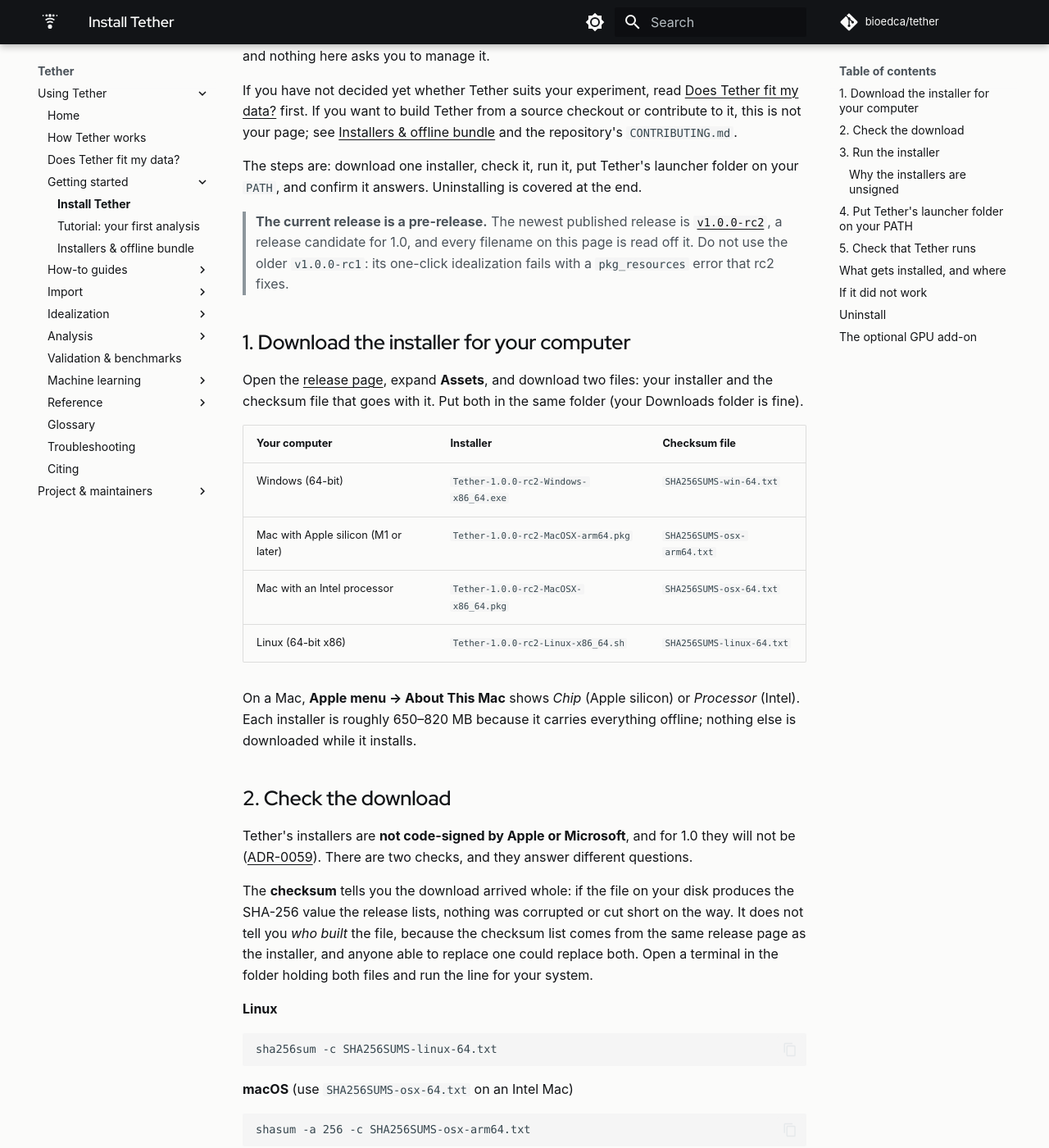
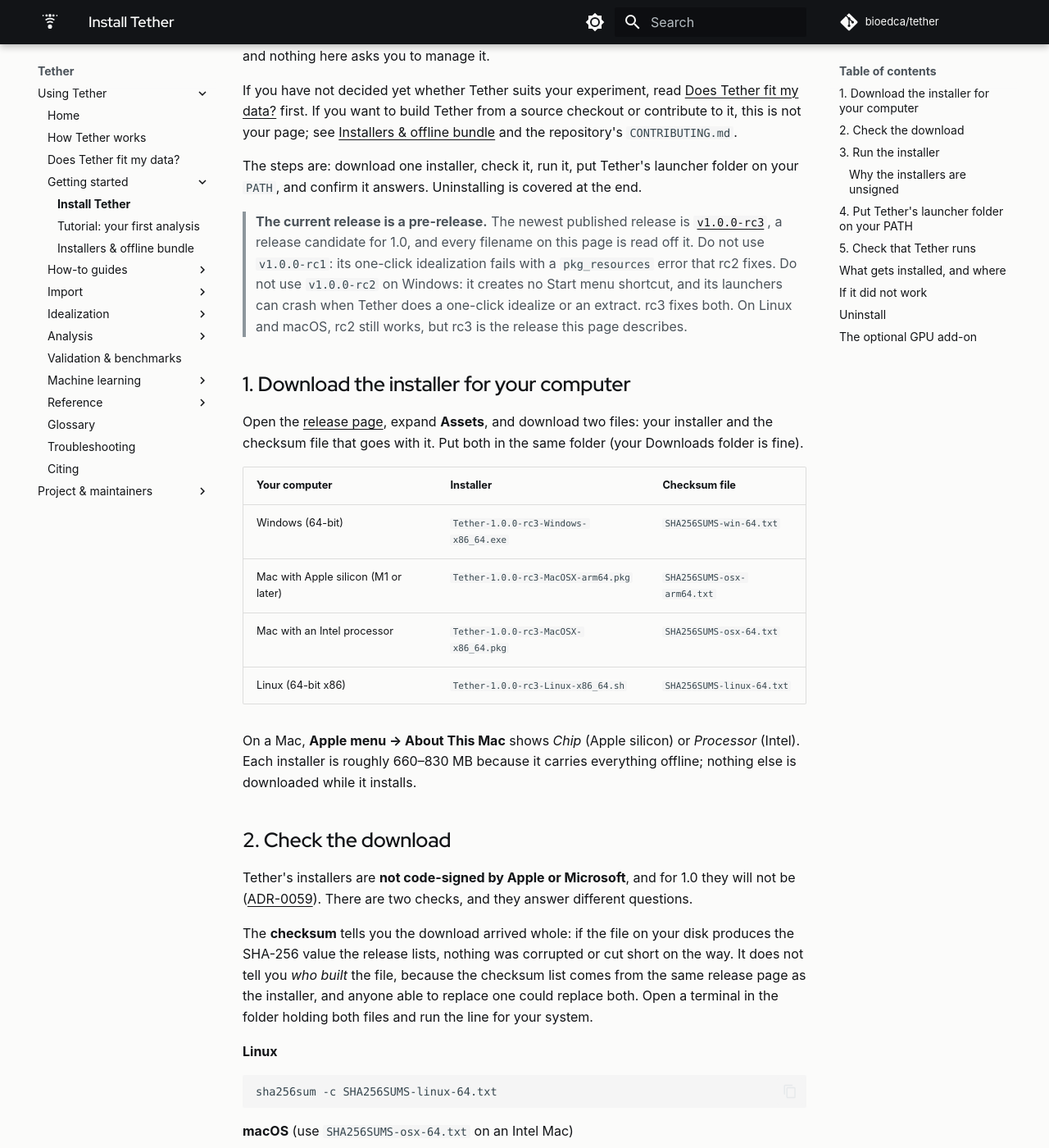
Before and after one commit to bioedca/tether, an MkDocs documentation site: the page built from docs/install.md, in a window 1280 px wide and 1400 px high, scrolled down 232 px. Shown: the whole window at 82% size. Built offline with MkDocs 1.6.1 and Material for MkDocs 9.7.7, drawn with Linux system fonts in a browser that asks for light colours; comment, search, counter and statistics services are not loaded; the version menu is left out; some of the changed text lies outside the part shown.

Commit message:
docs(install): move the install guide to v1.0.0-rc3 and guard it against mixing releases (#583) (#826)
Every file name, release link, tag ref, `tether --version` line and the
--source-digest on docs/install.md now names v1.0.0-rc3 (commit 6de7824).
The Windows start step says what rc3 does (#578) and notes that the next
release's Start menu entry opens no console window (#579).

docs/compatibility.md names the release its 3.6 GB Linux footprint was
measured on. docs/release.md tells whoever cuts a release to move the page
and the constants in tests/test_docs_install_release.py, which fails when
the page names two releases at once.

Closes #583

````diff
--- a/docs/install.md
+++ b/docs/install.md
@@ -15,25 +15,28 @@
 `PATH`, and confirm it answers. Uninstalling is covered at the end.
 
 > **The current release is a pre-release.** The newest published release is
-> [`v1.0.0-rc2`](https://github.com/bioedca/tether/releases/tag/v1.0.0-rc2), a release
-> candidate for 1.0, and every filename on this page is read off it. Do not use the older
+> [`v1.0.0-rc3`](https://github.com/bioedca/tether/releases/tag/v1.0.0-rc3), a release
+> candidate for 1.0, and every filename on this page is read off it. Do not use
 > `v1.0.0-rc1`: its one-click idealization fails with a `pkg_resources` error that rc2 fixes.
+> Do not use `v1.0.0-rc2` on Windows: it creates no Start menu shortcut, and its launchers can
+> crash when Tether does a one-click idealize or an extract. rc3 fixes both. On Linux and
+> macOS, rc2 still works, but rc3 is the release this page describes.
 
 ## 1. Download the installer for your computer
 
-Open the [release page](https://github.com/bioedca/tether/releases/tag/v1.0.0-rc2), expand
+Open the [release page](https://github.com/bioedca/tether/releases/tag/v1.0.0-rc3), expand
 **Assets**, and download two files: your installer and the checksum file that goes with it.
 Put both in the same folder (your Downloads folder is fine).
 
 | Your computer | Installer | Checksum file |
 |---|---|---|
-| Windows (64-bit) | `Tether-1.0.0-rc2-Windows-x86_64.exe` | `SHA256SUMS-win-64.txt` |
-| Mac with Apple silicon (M1 or later) | `Tether-1.0.0-rc2-MacOSX-arm64.pkg` | `SHA256SUMS-osx-arm64.txt` |
-| Mac with an Intel processor | `Tether-1.0.0-rc2-MacOSX-x86_64.pkg` | `SHA256SUMS-osx-64.txt` |
-| Linux (64-bit x86) | `Tether-1.0.0-rc2-Linux-x86_64.sh` | `SHA256SUMS-linux-64.txt` |
+| Windows (64-bit) | `Tether-1.0.0-rc3-Windows-x86_64.exe` | `SHA256SUMS-win-64.txt` |
+| Mac with Apple silicon (M1 or later) | `Tether-1.0.0-rc3-MacOSX-arm64.pkg` | `SHA256SUMS-osx-arm64.txt` |
+| Mac with an Intel processor | `Tether-1.0.0-rc3-MacOSX-x86_64.pkg` | `SHA256SUMS-osx-64.txt` |
+| Linux (64-bit x86) | `Tether-1.0.0-rc3-Linux-x86_64.sh` | `SHA256SUMS-linux-64.txt` |
 
 On a Mac, **Apple menu → About This Mac** shows *Chip* (Apple silicon) or *Processor*
-(Intel). Each installer is roughly 650–820 MB because it carries everything offline; nothing else is
+(Intel). Each installer is roughly 660–830 MB because it carries everything offline; nothing else is
 downloaded while it installs.
 
 ## 2. Check the download
@@ -68,7 +71,7 @@
 ```powershell
 $expected = ((Get-Content .\SHA256SUMS-win-64.txt) -split '\s+')[0]
 $actual = (Get-FileHash -Algorithm SHA256 `
-  .\Tether-1.0.0-rc2-Windows-x86_64.exe).Hash.ToLowerInvariant()
+  .\Tether-1.0.0-rc3-Windows-x86_64.exe).Hash.ToLowerInvariant()
 if ($actual -ne $expected) { throw "SHA-256 verification failed" } else { "OK" }
 ```
 
@@ -85,11 +88,11 @@
 signed in to any GitHub account. Run it in the download folder with your installer's name:
 
 ```bash
-gh attestation verify Tether-1.0.0-rc2-Linux-x86_64.sh \
+gh attestation verify Tether-1.0.0-rc3-Linux-x86_64.sh \
   --repo bioedca/tether \
   --signer-workflow bioedca/tether/.github/workflows/release.yml \
-  --source-ref refs/tags/v1.0.0-rc2 \
-  --source-digest 292dd151c0263f981f8cd0f358d5e2074091d9de
+  --source-ref refs/tags/v1.0.0-rc3 \
+  --source-digest 6de7824fa73bebd70f8fbf6dda037b6857fd1b2f
 ```
 
 In PowerShell, put the command on one line or end each continued line with a backtick
@@ -119,7 +122,7 @@
 the `x86_64` name on an Intel Mac):
 
 ```bash
-installer -pkg Tether-1.0.0-rc2-MacOSX-arm64.pkg -target CurrentUserHomeDirectory
+installer -pkg Tether-1.0.0-rc3-MacOSX-arm64.pkg -target CurrentUserHomeDirectory
 ```
 
 It installs into `~/Tether` (the `Tether` folder in your home folder) without asking for a
@@ -131,7 +134,7 @@
 **Linux.** Run the installer with `sh`:
 
 ```bash
-sh Tether-1.0.0-rc2-Linux-x86_64.sh
+sh Tether-1.0.0-rc3-Linux-x86_64.sh
 ```
 
 Page through the license, type `yes`, and press Enter to accept the suggested location,
@@ -218,11 +221,13 @@
 `~/Tether/bin/tether --version` on macOS or `& "$env:USERPROFILE\Tether\bin\tether.bat" --version` in
 Windows PowerShell. To start the desktop application:
 
-- **Windows:** open the Start menu and choose **Tether**, or run `tether-gui` in a terminal.
-  The Start menu entry opens no console window. If there is no **Tether** entry, the installer
-  could not create the shortcut on your account (it warns and carries on); open
-  `C:\Users\<you>\Tether\envs\tether\Scripts\tether-gui.exe` instead, which also opens no
-  console window.
+- **Windows:** run `tether-gui` in a terminal, or run
+  `C:\Users\<you>\Tether\bin\tether-gui.bat`. The rc3 installer creates a **Tether** Start menu
+  shortcut, but Start does not show it
+  ([#578](https://github.com/bioedca/tether/issues/578), fixed for the next release). If you
+  find a **Tether** entry in the Start menu, you can also choose it there. From the next
+  release, that entry also opens no console window
+  ([#579](https://github.com/bioedca/tether/issues/579)).
 - **Linux:** choose **Tether** from your applications menu, or run `tether-gui` in a terminal.
   (A desktop that was already running may only show the menu entry after you log out and back
   in.)
````
Also changed, not shown: other parts of docs/install.md (+1 -1 lines), docs/compatibility.md (+4 -3 lines), docs/release.md (+6 -0 lines), 1 other file.
